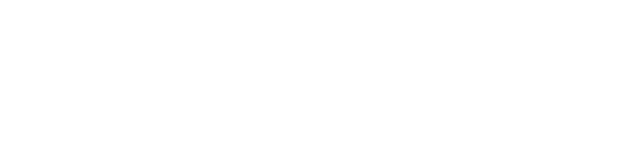
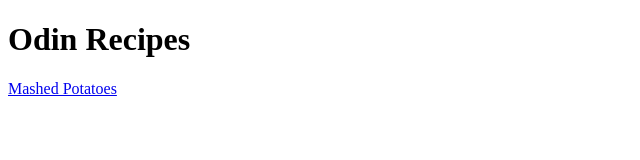
Before and after one commit to Hazmat47/odin-recipes, a plain HTML site: page index.html in a window 1280 px wide. Shown: the whole page, without its empty margins (0-640 px from the left). Drawn offline with Linux system fonts and the light colour scheme.

Commit message:
Updated with mashed potatoes page link

```diff
--- a/index.html
+++ b/index.html
@@ -3,9 +3,10 @@
 <head>
     <meta charset="UTF-8">
     <meta name="viewport" content="width=device-width, initial-scale=1.0">
-    <title><Recipes/title>
+    <title>Recipes</title>
 </head>
 <body>
     <h1>Odin Recipes</h1>
+    <a href="recipes/mashed-potatoes.html"target="_blank">Mashed Potatoes</a>
 </body>
 </html>
```
